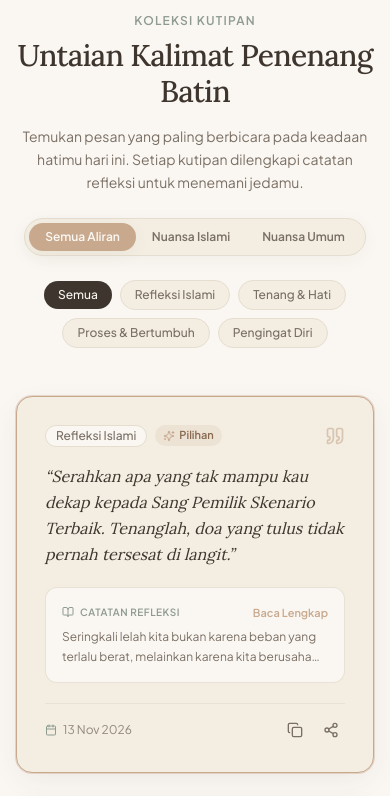
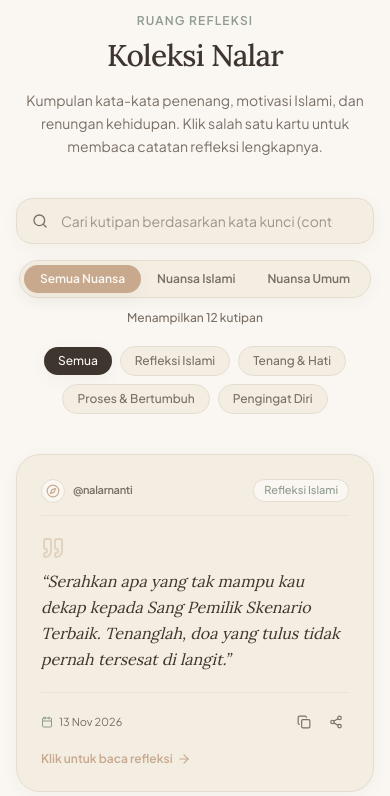
Before and after one commit to amascar23/nalar-nanti-web, a Next.js app: page / in a window 390 px wide. Shown: the part 2380-3176 px from the top of the page. Built offline with nearby package versions, Linux system fonts and the light colour scheme.

Commit message:
feat: perbarui bagian Koleksi Nalar dengan grid responsif, filter kategori, pencarian, dan modal refleksi

```diff
--- a/src/components/QuoteSection.tsx
+++ b/src/components/QuoteSection.tsx
@@ -1,14 +1,29 @@
 "use client";
 
-import React, { useState } from "react";
+import React, { useState, useEffect } from "react";
 import { QUOTES_DATA, QuoteItem, QuoteCategory } from "@/data/quotes";
-import { Quote, Copy, Check, Share2, Sparkles, BookOpen, Calendar } from "lucide-react";
+import {
+  Quote,
+  Copy,
+  Check,
+  Share2,
+  Sparkles,
+  Calendar,
+  Search,
+  X,
+  ArrowRight,
+  BookOpen,
+  Instagram,
+  Compass,
+} from "lucide-react";
 
 export default function QuoteSection() {
   const [selectedType, setSelectedType] = useState<"Semua" | "Islami" | "Umum">("Semua");
   const [selectedCategory, setSelectedCategory] = useState<string>("Semua");
+  const [searchQuery, setSearchQuery] = useState<string>("");
+  const [selectedModalQuote, setSelectedModalQuote] = useState<QuoteItem | null>(null);
   const [copiedId, setCopiedId] = useState<string | null>(null);
-  const [expandedReflectionId, setExpandedReflectionId] = useState<string | null>(null);
+  const [isModalCopied, setIsModalCopied] = useState<boolean>(false);
 
   const categories: ("Semua" | QuoteCategory)[] = [
     "Semua",
@@ -18,14 +33,47 @@ export default function QuoteSection() {
     "Pengingat Diri",
   ];
 
+  // Kunci scroll body saat modal aktif
+  useEffect(() => {
+    if (selectedModalQuote) {
+      document.body.style.overflow = "hidden";
+    } else {
+      document.body.style.overflow = "unset";
+    }
+    return () => {
+      document.body.style.overflow = "unset";
+    };
+  }, [selectedModalQuote]);
+
+  // Tangani tombol ESC untuk menutup modal
+  useEffect(() => {
+    const handleKeyDown = (e: KeyboardEvent) => {
+      if (e.key === "Escape") {
+        setSelectedModalQuote(null);
+      }
+    };
+    window.addEventListener("keydown", handleKeyDown);
+    return () => window.removeEventListener("keydown", handleKeyDown);
+  }, []);
+
+  // Filter kutipan berdasarkan tipe, kategori, dan kata kunci pencarian
   const filteredQuotes = QUOTES_DATA.filter((item) => {
     const matchType = selectedType === "Semua" || item.type === selectedType;
     const matchCat = selectedCategory === "Semua" || item.category === selectedCategory;
-    return matchType && matchCat;
+
+    const query = searchQuery.toLowerCase().trim();
+    const matchSearch =
+      !query ||
+      item.quote.toLowerCase().includes(query) ||
+      item.reflection.toLowerCase().includes(query) ||
+      item.category.toLowerCase().includes(query);
+
+    return matchType && matchCat && matchSearch;
   });
 
-  const handleCopy = (quote: QuoteItem) => {
-    const textToCopy = `"${quote.quote}"\n\n${quote.reflection}\n\n— Nalar Nanti (@nalarnanti)`;
+  const handleCopy = (quote: QuoteItem, e?: React.MouseEvent) => {
+    if (e) e.stopPropagation();
+    const textToCopy = `“${quote.quote}”\n\n${quote.reflection}\n\n— Nalar Nanti (@nalarnanti)`;
     navigator.clipboard.writeText(textToCopy);
     setCopiedId(quote.id);
     setTimeout(() => {
@@ -33,14 +81,24 @@ export default function QuoteSection() {
     }, 2000);
   };
 
-  const handleShareWa = (quote: QuoteItem) => {
+  const handleCopyInModal = (quote: QuoteItem) => {
+    const textToCopy = `“${quote.quote}”\n\n${quote.reflection}\n\n— Nalar Nanti (@nalarnanti)`;
+    navigator.clipboard.writeText(textToCopy);
+    setIsModalCopied(true);
+    setTimeout(() => {
+      setIsModalCopied(false);
+    }, 2200);
+  };
+
+  const handleShareWa = (quote: QuoteItem, e?: React.MouseEvent) => {
+    if (e) e.stopPropagation();
     const text = encodeURIComponent(
       `🌿 *Nalar Nanti — Ruang Teduh untuk Berpikir & Merasa*\n\n` +
       `“${quote.quote}”\n\n` +
       `*Refleksi:* ${quote.reflection}\n\n` +
       `— Baca selengkapnya di https://nalarnanti.com atau IG: @nalarnanti`
     );
-    window.open(`https://api.whatsapp.com/send?text=${text}`, "_blank");
+    window.open(`https://wa.me/?text=${text}`, "_blank", "noopener,noreferrer");
   };
 
   const formatDate = (dateString: string) => {
@@ -57,50 +115,77 @@ export default function QuoteSection() {
   };
 
   return (
-    <section id="kutipan" className="py-20 sm:py-28 bg-[#FAF7F2] border-t border-[#E5DDD0]/50">
+    <section id="kutipan" className="py-20 sm:py-28 bg-[#FAF7F2] border-t border-[#E5DDD0]/70">
       <div className="max-w-6xl mx-auto px-4 sm:px-6 lg:px-8">
         {/* Section Header */}
-        <div className="text-center max-w-2xl mx-auto mb-12">
+        <div className="text-center max-w-2xl mx-auto mb-10">
           <span className="text-xs font-semibold uppercase tracking-widest text-[#8E9B8E] mb-2 block">
-            Koleksi Kutipan
+            Ruang Refleksi
           </span>
           <h2 className="font-serif text-3xl sm:text-4xl font-medium text-[#3E362E] tracking-tight mb-4">
-            Untaian Kalimat Penenang Batin
+            Koleksi Nalar
           </h2>
           <p className="font-sans text-sm sm:text-base text-[#7A6F64] leading-relaxed">
-            Temukan pesan yang paling berbicara pada keadaan hatimu hari ini. Setiap kutipan dilengkapi catatan refleksi untuk menemani jedamu.
+            Kumpulan kata-kata penenang, motivasi Islami, dan renungan kehidupan. Klik salah satu kartu untuk membaca catatan refleksi lengkapnya.
           </p>
+        </div>
 
-          {/* Type Switcher (Semua / Islami / Umum) */}
-          <div className="inline-flex items-center p-1 bg-[#F3EDE2] border border-[#E5DDD0] rounded-full mt-6 mb-4 shadow-soft">
-            {(["Semua", "Islami", "Umum"] as const).map((type) => (
+        {/* Search Bar & Quick Filters */}
+        <div className="max-w-3xl mx-auto mb-10 space-y-4">
+          {/* Kolom Pencarian Sederhana */}
+          <div className="relative">
+            <Search className="w-4 h-4 text-[#7A6F64] absolute left-4 top-1/2 -translate-y-1/2 pointer-events-none" />
+            <input
+              type="text"
+              value={searchQuery}
+              onChange={(e) => setSearchQuery(e.target.value)}
+              placeholder="Cari kutipan berdasarkan kata kunci (contoh: sabar, doa, lelah, mekar)..."
+              className="w-full pl-11 pr-10 py-3 sm:py-3.5 rounded-2xl bg-[#F3EDE2] border border-[#E5DDD0] text-sm text-[#3E362E] placeholder-[#7A6F64]/70 focus:outline-none focus:border-[#C8A98E] focus:ring-1 focus:ring-[#C8A98E] transition-all shadow-soft"
+            />
+            {searchQuery && (
               <button
-                key={type}
-                onClick={() => {
-                  setSelectedType(type);
-                  setSelectedCategory("Semua");
-                }}
-                className={`px-4 py-1.5 rounded-full text-xs font-semibold transition-all ${
-                  selectedType === type
-                    ? "bg-[#C8A98E] text-[#FAF7F2] shadow-soft"
-                    : "text-[#7A6F64] hover:text-[#3E362E]"
-                }`}
+                onClick={() => setSearchQuery("")}
+                aria-label="Bersihkan pencarian"
+                className="absolute right-3.5 top-1/2 -translate-y-1/2 p-1 rounded-full text-[#7A6F64] hover:text-[#3E362E] hover:bg-[#FAF7F2] transition-colors"
               >
-                {type === "Semua" ? "Semua Aliran" : `Nuansa ${type}`}
+                <X className="w-4 h-4" />
               </button>
-            ))}
+            )}
           </div>
 
-          {/* Category Filter Pills */}
-          <div className="flex flex-wrap items-center justify-center gap-2 mt-2">
+          {/* Filter Cepat Nuansa (Islami & Umum) */}
+          <div className="flex flex-col sm:flex-row items-center justify-between gap-3">
+            <div className="inline-flex items-center p-1 bg-[#F3EDE2] border border-[#E5DDD0] rounded-full shadow-soft">
+              {(["Semua", "Islami", "Umum"] as const).map((type) => (
+                <button
+                  key={type}
+                  onClick={() => setSelectedType(type)}
+                  className={`px-4 py-1.5 rounded-full text-xs font-semibold transition-all ${
+                    selectedType === type
+                      ? "bg-[#C8A98E] text-[#FAF7F2] shadow-soft"
+                      : "text-[#7A6F64] hover:text-[#3E362E]"
+                  }`}
+                >
+                  {type === "Semua" ? "Semua Nuansa" : `Nuansa ${type}`}
+                </button>
+              ))}
+            </div>
+
+            <p className="text-xs text-[#7A6F64] font-medium">
+              Menampilkan {filteredQuotes.length} kutipan
+            </p>
+          </div>
+
+          {/* Tab Filter Kategori */}
+          <div className="flex flex-wrap items-center justify-center gap-2 pt-1">
             {categories.map((cat) => (
               <button
                 key={cat}
                 onClick={() => setSelectedCategory(cat)}
                 className={`px-3.5 py-1.5 rounded-full text-xs font-medium transition-all ${
                   selectedCategory === cat
-                    ? "bg-[#3E362E] text-[#FAF7F2]"
-                    : "bg-[#F3EDE2] text-[#7A6F64] border border-[#E5DDD0] hover:text-[#3E362E] hover:border-[#C8A98E]/50"
+                    ? "bg-[#3E362E] text-[#FAF7F2] shadow-soft"
+                    : "bg-[#F3EDE2] text-[#7A6F64] border border-[#E5DDD0] hover:text-[#3E362E] hover:border-[#C8A98E]/60"
                 }`}
               >
                 {cat}
@@ -109,117 +194,221 @@ export default function QuoteSection() {
           </div>
         </div>
 
-        {/* Quotes Grid */}
-        <div className="grid grid-cols-1 md:grid-cols-2 lg:grid-cols-3 gap-6">
-          {filteredQuotes.map((item) => {
-            const isExpanded = expandedReflectionId === item.id;
-
-            return (
-              <div
-                key={item.id}
-                className={`flex flex-col justify-between p-7 rounded-2xl bg-[#F3EDE2] border transition-all duration-300 relative group ${
-                  item.isFeatured
-                    ? "border-[#C8A98E] ring-1 ring-[#C8A98E]/40 shadow-card"
-                    : "border-[#E5DDD0] shadow-soft hover:shadow-card hover:-translate-y-1"
-                }`}
-              >
-                <div>
-                  {/* Top Meta row */}
-                  <div className="flex items-center justify-between mb-4">
-                    <div className="flex items-center gap-2">
-                      <span className="text-xs px-2.5 py-0.5 rounded-full bg-[#FAF7F2] border border-[#E5DDD0] text-[#7A6F64] font-medium">
-                        {item.category}
-                      </span>
-                      {item.isFeatured && (
-                        <span className="inline-flex items-center gap-1 text-[11px] font-semibold px-2 py-0.5 rounded-full bg-[#C8A98E]/15 text-[#886950]">
-                          <Sparkles className="w-3 h-3 text-[#C8A98E]" />
-                          Pilihan
-                        </span>
-                      )}
-                    </div>
-                    <Quote className="w-5 h-5 text-[#C8A98E]/60 group-hover:text-[#C8A98E] transition-colors" />
+        {/* Grid Kartu Koleksi Nalar: 3 kolom di laptop, 2 kolom di tablet, 1 kolom di HP */}
+        <div className="grid grid-cols-1 md:grid-cols-2 lg:grid-cols-3 gap-6 sm:gap-7">
+          {filteredQuotes.map((item) => (
+            <div
+              key={item.id}
+              onClick={() => {
+                setSelectedModalQuote(item);
+                setIsModalCopied(false);
+              }}
+              role="button"
+              tabIndex={0}
+              onKeyDown={(e) => {
+                if (e.key === "Enter" || e.key === " ") {
+                  setSelectedModalQuote(item);
+                  setIsModalCopied(false);
+                }
+              }}
+              className="flex flex-col justify-between p-6 sm:p-7 rounded-3xl bg-[#F3EDE2] border border-[#E5DDD0] shadow-soft hover:shadow-card hover:-translate-y-1.5 transition-all duration-300 relative group cursor-pointer text-left"
+            >
+              <div>
+                {/* Header Kartu Bergaya Feed Instagram @nalarnanti */}
+                <div className="flex items-center justify-between gap-2 mb-5 pb-3 border-b border-[#E5DDD0]/70">
+                  <div className="flex items-center gap-2">
+                    <span className="w-6 h-6 rounded-full bg-[#FAF7F2] border border-[#E5DDD0] flex items-center justify-center text-[#C8A98E]">
+                      <Compass className="w-3.5 h-3.5" />
+                    </span>
+                    <span className="text-[11px] font-semibold text-[#7A6F64] tracking-tight">
+                      @nalarnanti
+                    </span>
                   </div>
 
-                  {/* Main Quote */}
-                  <p className="font-serif italic text-base sm:text-lg leading-relaxed text-[#3E362E] mb-5">
+                  <span className="text-[11px] font-medium px-2.5 py-0.5 rounded-full bg-[#FAF7F2] border border-[#E5DDD0] text-[#8E9B8E]">
+                    {item.category}
+                  </span>
+                </div>
+
+                {/* Teks Kutipan Utama (Lora Serif) */}
+                <div className="relative mb-5">
+                  <Quote className="w-6 h-6 text-[#C8A98E]/40 mb-2 group-hover:text-[#C8A98E] transition-colors" />
+                  <p className="font-serif italic text-base sm:text-lg leading-relaxed text-[#3E362E] line-clamp-4">
                     “{item.quote}”
                   </p>
+                </div>
+              </div>
 
-                  {/* Instagram-style Reflection Note */}
-                  <div className="bg-[#FAF7F2] border border-[#E5DDD0]/80 rounded-xl p-4 mb-5 text-xs text-[#7A6F64] leading-relaxed">
-                    <div className="flex items-center justify-between mb-1.5 text-[#8E9B8E] font-semibold">
-                      <span className="inline-flex items-center gap-1.5 uppercase tracking-wider text-[10px]">
-                        <BookOpen className="w-3 h-3" />
-                        Catatan Refleksi
-                      </span>
-                      <button
-                        onClick={() =>
-                          setExpandedReflectionId(isExpanded ? null : item.id)
-                        }
-                        className="text-[11px] text-[#C8A98E] hover:underline"
-                      >
-                        {isExpanded ? "Ringkas" : "Baca Lengkap"}
-                      </button>
-                    </div>
-                    <p className={isExpanded ? "line-clamp-none" : "line-clamp-2"}>
-                      {item.reflection}
-                    </p>
-                  </div>
-                </div>
-
-                {/* Card Footer: Date & Actions */}
-                <div className="pt-3 border-t border-[#E5DDD0]/70 flex items-center justify-between">
-                  <span className="inline-flex items-center gap-1.5 text-xs text-[#7A6F64]/80 font-sans">
+              {/* Footer Kartu & Petunjuk Klik Refleksi */}
+              <div className="pt-4 border-t border-[#E5DDD0]/70 flex flex-col gap-3">
+                <div className="flex items-center justify-between text-xs text-[#7A6F64]">
+                  <span className="inline-flex items-center gap-1.5 text-[11px]">
                     <Calendar className="w-3 h-3 text-[#8E9B8E]" />
                     {formatDate(item.date)}
                   </span>
 
-                  <div className="flex items-center gap-2">
+                  <div className="flex items-center gap-1.5">
                     <button
-                      onClick={() => handleCopy(item)}
-                      title="Salin kutipan & refleksi"
-                      aria-label="Salin kutipan ke papan klip"
+                      onClick={(e) => handleCopy(item, e)}
+                      title="Salin kutipan"
+                      aria-label="Salin kutipan"
                       className="p-1.5 rounded-lg text-[#7A6F64] hover:text-[#3E362E] hover:bg-[#FAF7F2] transition-colors"
                     >
                       {copiedId === item.id ? (
-                        <Check className="w-4 h-4 text-[#8E9B8E]" />
+                        <Check className="w-3.5 h-3.5 text-[#8E9B8E]" />
                       ) : (
-                        <Copy className="w-4 h-4" />
+                        <Copy className="w-3.5 h-3.5" />
                       )}
                     </button>
                     <button
-                      onClick={() => handleShareWa(item)}
+                      onClick={(e) => handleShareWa(item, e)}
                       title="Bagikan ke WhatsApp"
                       aria-label="Bagikan kutipan ke WhatsApp"
                       className="p-1.5 rounded-lg text-[#7A6F64] hover:text-[#3E362E] hover:bg-[#FAF7F2] transition-colors"
                     >
-                      <Share2 className="w-4 h-4" />
+                      <Share2 className="w-3.5 h-3.5" />
                     </button>
                   </div>
                 </div>
+
+                {/* Petunjuk kecil: "Klik untuk baca refleksi →" */}
+                <div className="flex items-center gap-1 text-xs font-semibold text-[#C8A98E] group-hover:text-[#B9967A] transition-colors pt-1">
+                  <span>Klik untuk baca refleksi</span>
+                  <ArrowRight className="w-3.5 h-3.5 group-hover:translate-x-1 transition-transform" />
+                </div>
               </div>
-            );
-          })}
+            </div>
+          ))}
         </div>
 
-        {/* Empty State fallback */}
+        {/* Empty State bila pencarian tidak ditemukan */}
         {filteredQuotes.length === 0 && (
-          <div className="text-center py-12 bg-[#F3EDE2] rounded-2xl border border-[#E5DDD0] max-w-md mx-auto">
-            <p className="font-serif text-base text-[#3E362E] mb-2">
-              Belum ada kutipan pada filter ini
+          <div className="text-center py-16 bg-[#F3EDE2] rounded-3xl border border-[#E5DDD0] max-w-md mx-auto mt-6">
+            <BookOpen className="w-8 h-8 text-[#C8A98E] mx-auto mb-3" />
+            <p className="font-serif text-lg text-[#3E362E] mb-2 font-medium">
+              Tidak ada kutipan yang sesuai
+            </p>
+            <p className="text-xs text-[#7A6F64] max-w-xs mx-auto mb-5 leading-relaxed">
+              Coba gunakan kata kunci lain atau kembalikan pilihan ke semua kategori.
             </p>
             <button
               onClick={() => {
+                setSearchQuery("");
                 setSelectedType("Semua");
                 setSelectedCategory("Semua");
               }}
-              className="text-xs font-semibold px-4 py-2 rounded-full bg-[#C8A98E] text-[#FAF7F2]"
+              className="text-xs font-semibold px-5 py-2.5 rounded-full bg-[#C8A98E] text-[#FAF7F2] hover:bg-[#B9967A] transition-all shadow-soft"
             >
-              Kembalikan ke Semua
+              Reset Filter &amp; Pencarian
             </button>
           </div>
         )}
       </div>
+
+      {/* ========================================================================= */}
+      {/* MODAL / POP-UP BACA REFLEKSI (Nuansa Soft Cream) */}
+      {/* ========================================================================= */}
+      {selectedModalQuote && (
+        <div
+          className="fixed inset-0 z-50 bg-[#3E362E]/50 backdrop-blur-sm flex items-center justify-center p-4 sm:p-6 animate-fadeIn"
+          onClick={() => setSelectedModalQuote(null)}
+        >
+          <div
+            className="bg-[#FAF7F2] border border-[#E5DDD0] rounded-3xl p-6 sm:p-9 max-w-xl w-full shadow-floating relative text-left max-h-[90vh] overflow-y-auto"
+            onClick={(e) => e.stopPropagation()}
+          >
+            {/* Modal Header */}
+            <div className="flex items-center justify-between mb-6 pb-4 border-b border-[#E5DDD0]">
+              <div className="flex items-center gap-2">
+                <span className="w-7 h-7 rounded-full bg-[#F3EDE2] border border-[#E5DDD0] flex items-center justify-center text-[#C8A98E]">
+                  <Compass className="w-4 h-4" />
+                </span>
+                <div>
+                  <div className="flex items-center gap-2">
+                    <span className="text-xs font-semibold text-[#3E362E]">
+                      @nalarnanti
+                    </span>
+                    <span className="text-[10px] font-semibold px-2 py-0.5 rounded-full bg-[#8E9B8E]/15 text-[#637063]">
+                      {selectedModalQuote.category}
+                    </span>
+                  </div>
+                  <span className="text-[11px] text-[#7A6F64]">
+                    {formatDate(selectedModalQuote.date)}
+                  </span>
+                </div>
+              </div>
+
+              {/* Tombol Tutup */}
+              <button
+                onClick={() => setSelectedModalQuote(null)}
+                aria-label="Tutup jendela refleksi"
+                className="p-2 rounded-full text-[#7A6F64] hover:text-[#3E362E] hover:bg-[#F3EDE2] transition-colors"
+              >
+                <X className="w-5 h-5" />
+              </button>
+            </div>
+
+            {/* Kutipan Utama dalam Modal (Lora Font) */}
+            <div className="mb-6">
+              <Quote className="w-7 h-7 text-[#C8A98E]/50 mb-2" />
+              <blockquote className="font-serif italic text-xl sm:text-2xl text-[#3E362E] leading-relaxed">
+                “{selectedModalQuote.quote}”
+              </blockquote>
+            </div>
+
+            {/* Catatan Refleksi Panjang */}
+            <div className="bg-[#F3EDE2] border border-[#E5DDD0] rounded-2xl p-5 sm:p-6 mb-7">
+              <div className="flex items-center gap-1.5 text-xs font-semibold uppercase tracking-wider text-[#8E9B8E] mb-2">
+                <BookOpen className="w-3.5 h-3.5" />
+                <span>Catatan Refleksi</span>
+              </div>
+              <p className="font-sans text-sm sm:text-base text-[#3E362E] leading-relaxed">
+                {selectedModalQuote.reflection}
+              </p>
+            </div>
+
+            {/* Tombol Aksi di Modal */}
+            <div className="flex flex-col sm:flex-row items-stretch sm:items-center justify-between gap-3 pt-2 border-t border-[#E5DDD0]">
+              <div className="flex items-center gap-2.5">
+                {/* Tombol Salin */}
+                <button
+                  onClick={() => handleCopyInModal(selectedModalQuote)}
+                  className="flex-1 sm:flex-initial inline-flex items-center justify-center gap-2 px-4 py-2.5 rounded-full bg-[#F3EDE2] border border-[#E5DDD0] text-xs font-semibold text-[#3E362E] hover:border-[#C8A98E] hover:text-[#C8A98E] transition-all shadow-soft active:scale-95"
+                >
+                  {isModalCopied ? (
+                    <>
+                      <Check className="w-3.5 h-3.5 text-[#8E9B8E]" />
+                      <span className="text-[#8E9B8E]">Kutipan Berhasil Disalin!</span>
+                    </>
+                  ) : (
+                    <>
+                      <Copy className="w-3.5 h-3.5 text-[#7A6F64]" />
+                      <span>Salin Kutipan</span>
+                    </>
+                  )}
+                </button>
+
+                {/* Tombol Bagikan ke WhatsApp */}
+                <button
+                  onClick={() => handleShareWa(selectedModalQuote)}
+                  className="flex-1 sm:flex-initial inline-flex items-center justify-center gap-2 px-4 py-2.5 rounded-full bg-[#C8A98E] text-[#FAF7F2] text-xs font-semibold hover:bg-[#B9967A] transition-all shadow-soft active:scale-95"
+                >
+                  <Share2 className="w-3.5 h-3.5 text-[#FAF7F2]" />
+                  <span>Bagikan ke WhatsApp</span>
+                </button>
+              </div>
+
+              {/* Tombol Tutup Tambahan */}
+              <button
+                onClick={() => setSelectedModalQuote(null)}
+                className="text-xs text-[#7A6F64] hover:text-[#3E362E] px-3 py-1.5 transition-colors text-center"
+              >
+                Tutup
+              </button>
+            </div>
+          </div>
+        </div>
+      )}
     </section>
   );
 }
```
Also changed, not shown: src/components/RandomQuoteGenerator.tsx (line endings or trailing spaces).
